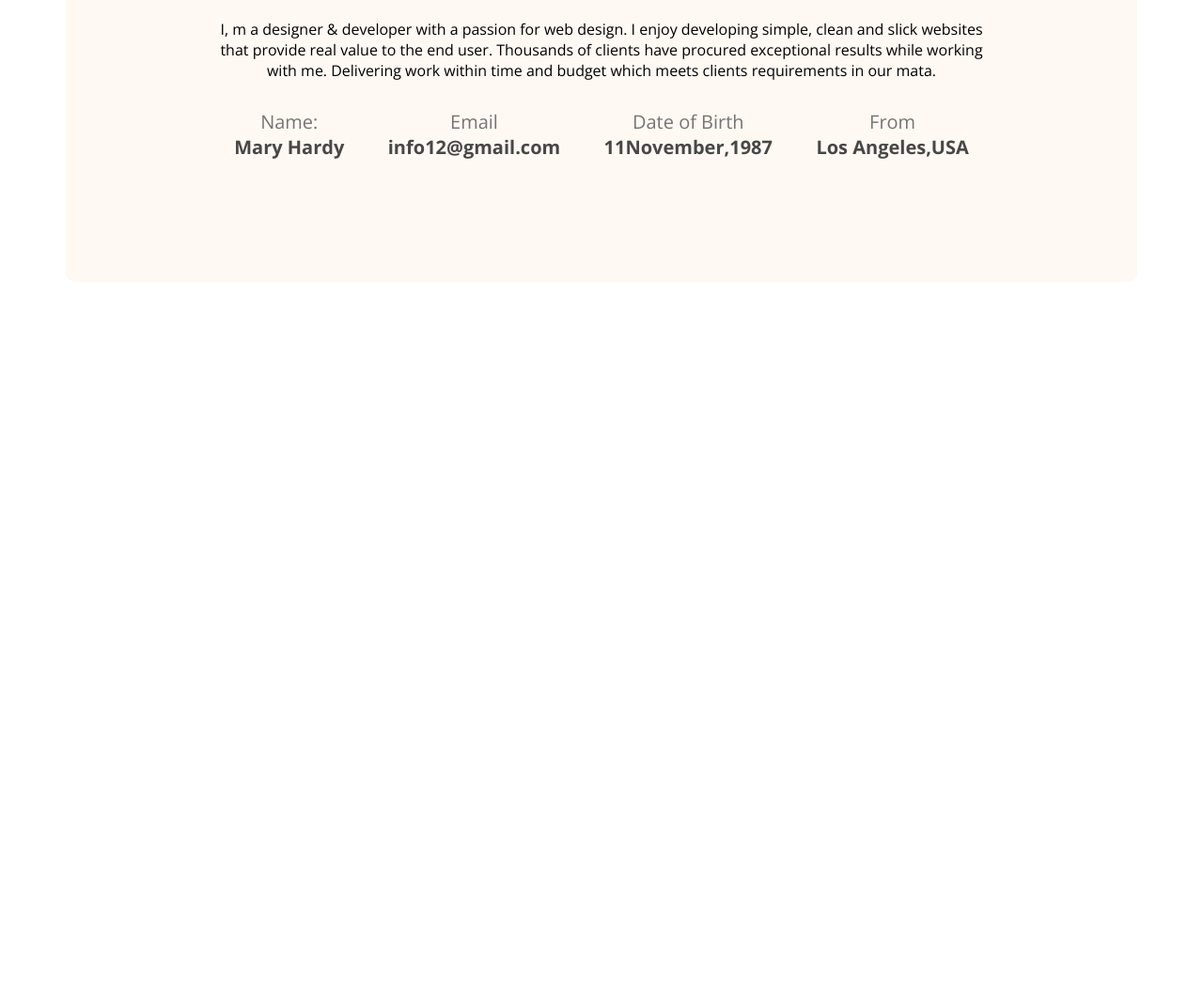
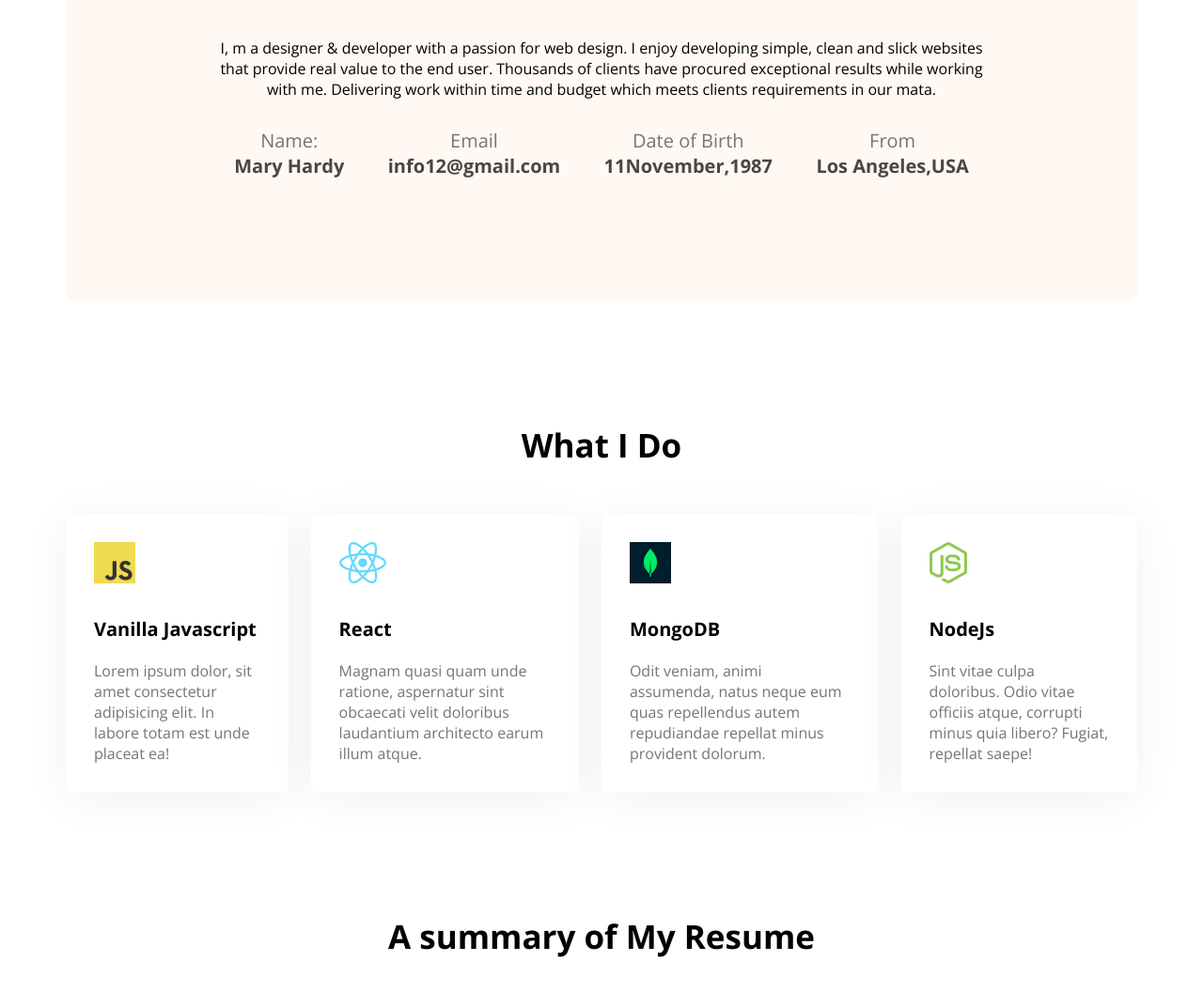
Before and after one commit to fateharipa02/developer-portfolio, a plain HTML site: page index.html in a window 1280 px wide. Shown: the part 1159-2216 px from the top of the page at 94% size. Before the commit the page ends 1459 px from the top, so only its background shows below. Drawn offline with nearby package versions, Linux system fonts and the light colour scheme.

Commit message:
added skills content

```diff
--- a/index.html
+++ b/index.html
@@ -58,6 +58,39 @@
                 </div>
             </div>
         </section>
+        <section class="what-i-do">
+            <h3 class="section-title">What I Do</h3>
+            <div class="skills-container">
+                <div class="skill">
+                    <img src="images/icons/js.png" alt="">
+                    <p class="skill-title">Vanilla Javascript</p>
+                    <p class="skill-description">Lorem ipsum dolor, sit amet consectetur adipisicing elit. In labore totam est unde placeat ea!</p>
+                </div>
+                <div class="skill">
+                    <img src="images/icons/react.png" alt="">
+                    <p class="skill-title">React</p>
+                    <p class="skill-description">Magnam quasi quam unde ratione, aspernatur sint obcaecati velit doloribus laudantium architecto earum illum atque.</p>
+                </div>
+                <div class="skill">
+                    <img src="images/icons/mongo.png" alt="">
+                    <p class="skill-title">MongoDB</p>
+                    <p class="skill-description">Odit veniam, animi assumenda, natus neque eum quas repellendus autem repudiandae repellat minus provident dolorum.</p>
+                </div>
+                <div class="skill">
+                    <img src="images/icons/nodejs.png" alt="">
+                    <p class="skill-title">NodeJs</p>
+                    <p class="skill-description">Sint vitae culpa doloribus. Odio vitae officiis atque, corrupti minus quia libero? Fugiat, repellat saepe!</p>
+                </div>
+            </div>
+        </section>
+        <!-- Resume section -->
+         <section class="resume">
+            <h3 class="section-title">A summary of My Resume</h3>
+            <div class="resume-content">
+
+            </div>
+
+         </section>
     </main>
     <footer></footer>
 
--- a/styles/portfolio.css
+++ b/styles/portfolio.css
@@ -68,19 +68,22 @@ main{
     margin: 0 auto;
 
 }
+section{
+    margin-top: 130px;
+}
+
 /* about me section */
 .about{
- margin-top: 130px;
 background: #FFF8F3;
 border-radius: 10px;
 padding: 130px 156px;
 text-align: center;
 }
 .section-title{
-margin-bottom: 30px;
+margin-bottom: 50px;
 font-weight: 700;
 font-size: 35px;
-
+text-align: center;
 }
 .section-discription{
 
@@ -107,3 +110,27 @@ font-size: 20px;
 color: #474747;
 text-align: center;
 }
+/* what-i-do styles */
+
+.skills-container{
+    display: flex;
+    gap: 24px;
+}
+.skill{
+background: #FFFFFF;
+box-shadow: 0px 6px 50px rgba(0, 0, 0, 0.06);
+border-radius: 5px;
+padding: 30px;
+
+}
+.skill-title{
+    font-size: 20px;
+    font-weight: 700;
+    margin-top: 30px;
+    margin-bottom: 20px;
+}
+.skill-description{
+    font-size: 16px;
+    font-weight: 400;
+    color: #757575;
+}
```
